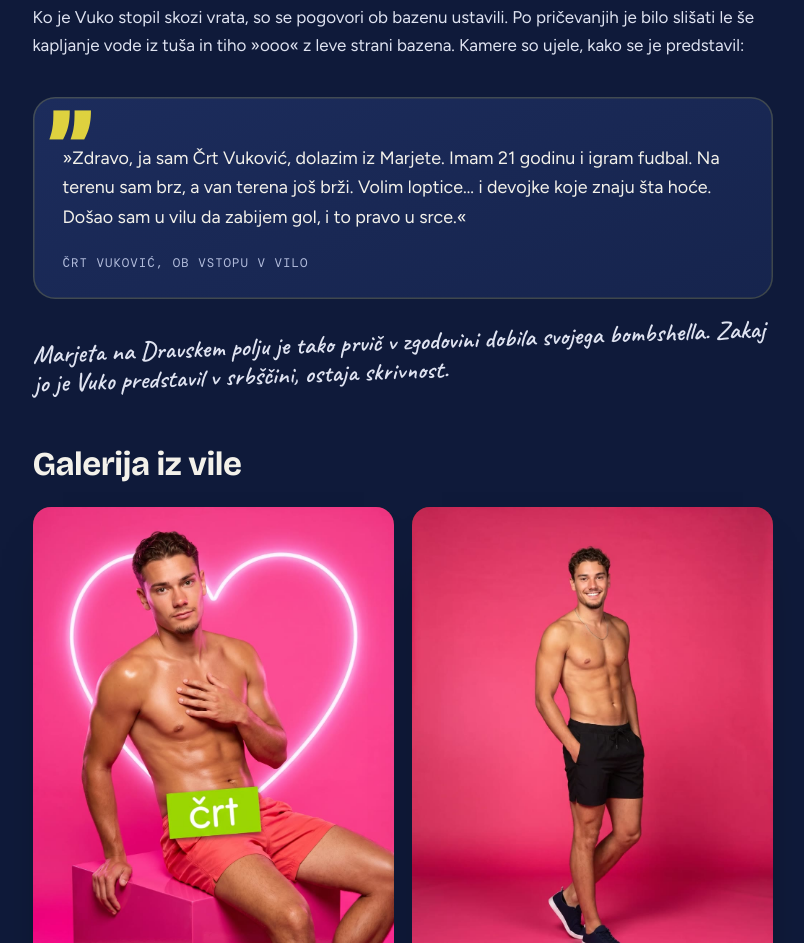
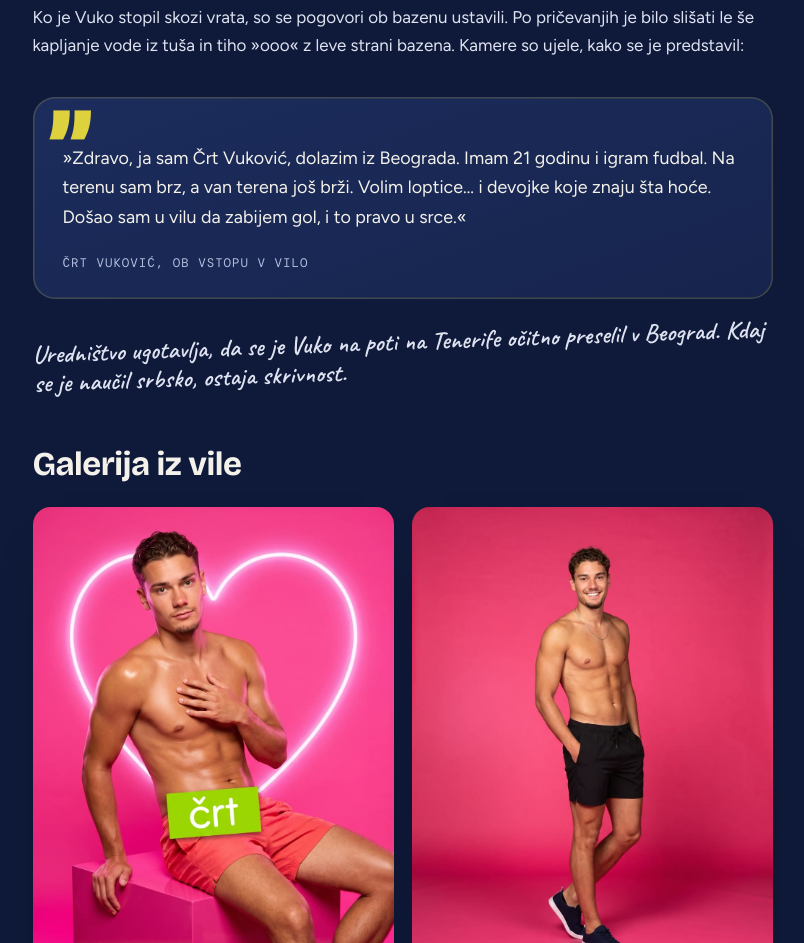
Before and after one commit to nnejc/zadnja-vrsta, a plain HTML site: page novice/crt-vukovic-love-island.html in a window 1280 px wide. Shown: the part 1339-2282 px from the top of the page, without its empty margins (237-1041 px from the left). Drawn offline with nearby package versions, Linux system fonts and the light colour scheme.

Commit message:
Revert "Črt is from Marjeta, not Belgrade"
This reverts commit 5311d4c644fd6f8ee0b0741f2706a5c09a50f038.

```diff
--- a/novice/crt-vukovic-love-island.html
+++ b/novice/crt-vukovic-love-island.html
@@ -60,10 +60,10 @@
         <h2>Prihod, ki ga vila ne bo pozabila</h2>
         <p>Ko je Vuko stopil skozi vrata, so se pogovori ob bazenu ustavili. Po pričevanjih je bilo slišati le še kapljanje vode iz tuša in tiho »ooo« z leve strani bazena. Kamere so ujele, kako se je predstavil:</p>
         <div class="speech">
-          <p>»Zdravo, ja sam Črt Vuković, dolazim iz Marjete. Imam 21 godinu i igram fudbal. Na terenu sam brz, a van terena još brži. Volim loptice… i devojke koje znaju šta hoće. Došao sam u vilu da zabijem gol, i to pravo u srce.«</p>
+          <p>»Zdravo, ja sam Črt Vuković, dolazim iz Beograda. Imam 21 godinu i igram fudbal. Na terenu sam brz, a van terena još brži. Volim loptice… i devojke koje znaju šta hoće. Došao sam u vilu da zabijem gol, i to pravo u srce.«</p>
           <cite class="mono">Črt Vuković, ob vstopu v vilo</cite>
         </div>
-        <p class="note">Marjeta na Dravskem polju je tako prvič v zgodovini dobila svojega bombshella. Zakaj jo je Vuko predstavil v srbščini, ostaja skrivnost.</p>
+        <p class="note">Uredništvo ugotavlja, da se je Vuko na poti na Tenerife očitno preselil v Beograd. Kdaj se je naučil srbsko, ostaja skrivnost.</p>
 
         <h2>Galerija iz vile</h2>
         <div class="trophies duo">
```
